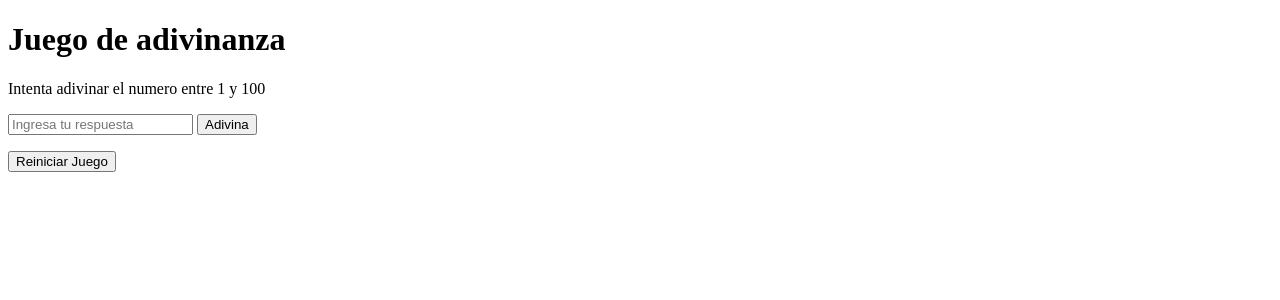
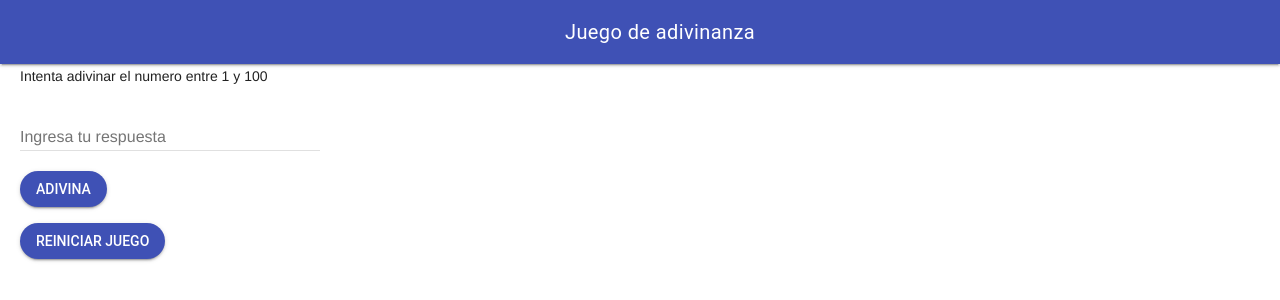
Before and after one commit to GabrielAlvB/Intro_JS, a plain HTML site: page 7-ejerciciosPracticos/7.1-adivinanza/index.html in a window 1280 px wide. Drawn offline with nearby package versions, Linux system fonts and the light colour scheme.

Commit message:
using Material Design Lite

```diff
--- a/7-ejerciciosPracticos/7.1-adivinanza/index.html
+++ b/7-ejerciciosPracticos/7.1-adivinanza/index.html
@@ -5,16 +5,43 @@
     <meta http-equiv="X-UA-Compatible" content="IE=edge">
     <meta name="viewport" content="width=device-width, initial-scale=1.0">
 
+    <!-- Material Design Lite -->
+    <script src="https://code.getmdl.io/1.3.0/material.min.js"></script>
+    <link rel="stylesheet" href="https://code.getmdl.io/1.3.0/material.indigo-pink.min.css">
+    <!-- Material Design icon font -->
+    <link rel="stylesheet" href="https://fonts.googleapis.com/icon?family=Material+Icons">
+
     <link rel="stylesheet" href="style.css">
     <title>Juego de adivinanza</title>
 </head>
+<header class="mdl-layout__header">
+    <div class="mdl-layout__header-row">
+      <!-- Title -->
+      <span class="mdl-layout-title center-title">Juego de adivinanza</span>
+    </div>
+  </header>
+
+
 <body>
-    <h1>Juego de adivinanza</h1>
-    <p>Intenta adivinar el numero entre 1 y 100</p>
-    <input id="guess" type="number" placeholder="Ingresa tu respuesta">
-    <button id="submitBoton">Adivina</button>
-    <p id="feedback"></p>
-    <button id="resetBoton">Reiniciar Juego</button>
+    <main>
+        <p>Intenta adivinar el numero entre 1 y 100</p>
+        <form action="#">
+            <div class="mdl-textfield mdl-js-textfield mdl-textfield--floating-label">
+              <input id="guess" type="number" placeholder="Ingresa tu respuesta" class="mdl-textfield__input"  pattern="-?[0-9]*(\.[0-9]+)?">        </div>
+        </form>
+
+        <button id="submitBoton" class="mdl-button mdl-js-button mdl-button--raised mdl-button--colored my-border">
+            Adivina
+        </button>
+        <p id="feedback"></p>
+        <button id="resetBoton" class="mdl-button mdl-js-button mdl-button--raised mdl-button--colored my-border">
+            Reiniciar Juego
+        </button>
+
+    </main>
+
+
+
 
     <script src="index.js"></script>
 </body>
--- a/7-ejerciciosPracticos/7.1-adivinanza/style.css
+++ b/7-ejerciciosPracticos/7.1-adivinanza/style.css
@@ -0,0 +1,16 @@
+.center-title {
+    display: flex;
+    justify-content: center;
+    align-items: center;
+    width:  100%;
+  }
+
+
+main{
+    margin-left: 20px;
+}
+
+
+.my-border{
+    border-radius: 20px;
+}
```
